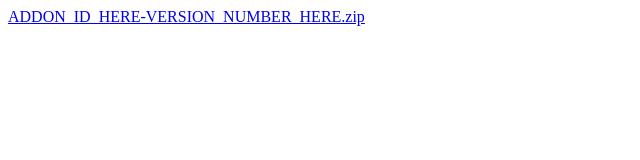
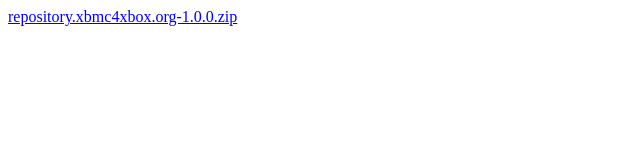
Before and after one commit to xbmc4xbox/xbmc4xbox.github.io, a plain HTML site: page index.html in a window 1280 px wide. Shown: the whole page, without its empty margins (0-640 px from the left). Drawn offline with Linux system fonts and the light colour scheme.

Commit message:
fixed: remove placeholders

```diff
--- a/index.html
+++ b/index.html
@@ -1,2 +1,2 @@
 <!DOCTYPE html>
-<a href="ADDON_ID_HERE-VERSION_NUMBER_HERE.zip">ADDON_ID_HERE-VERSION_NUMBER_HERE.zip</a>
+<a href="repository.xbmc4xbox.org-1.0.0.zip">repository.xbmc4xbox.org-1.0.0.zip</a>
```
